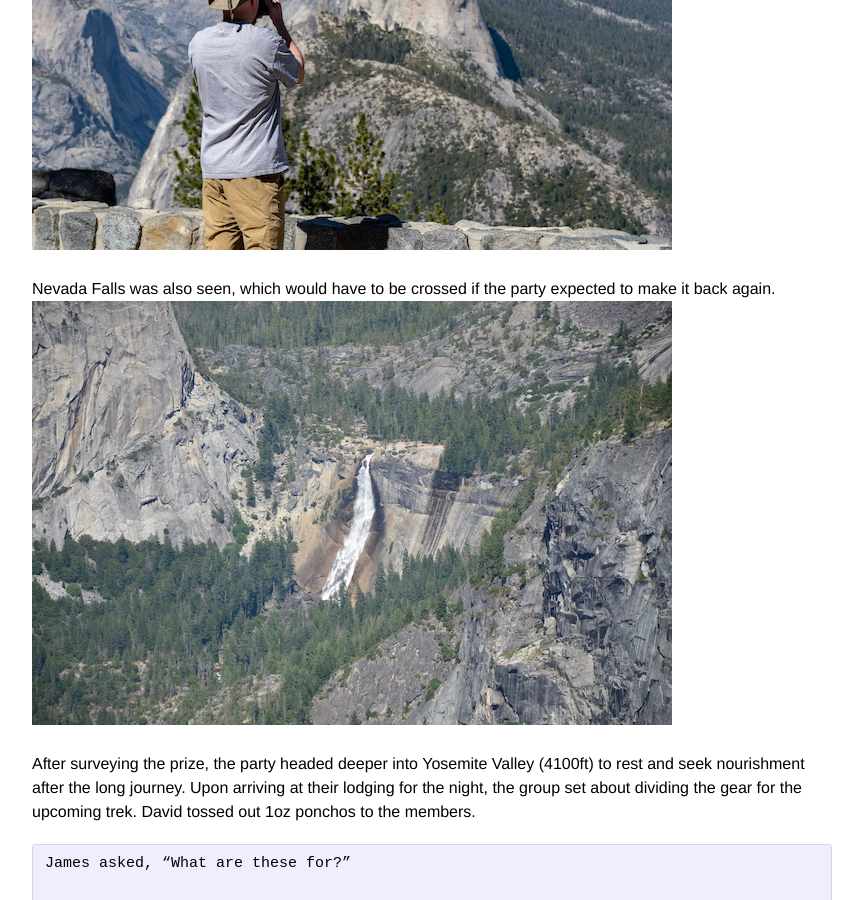
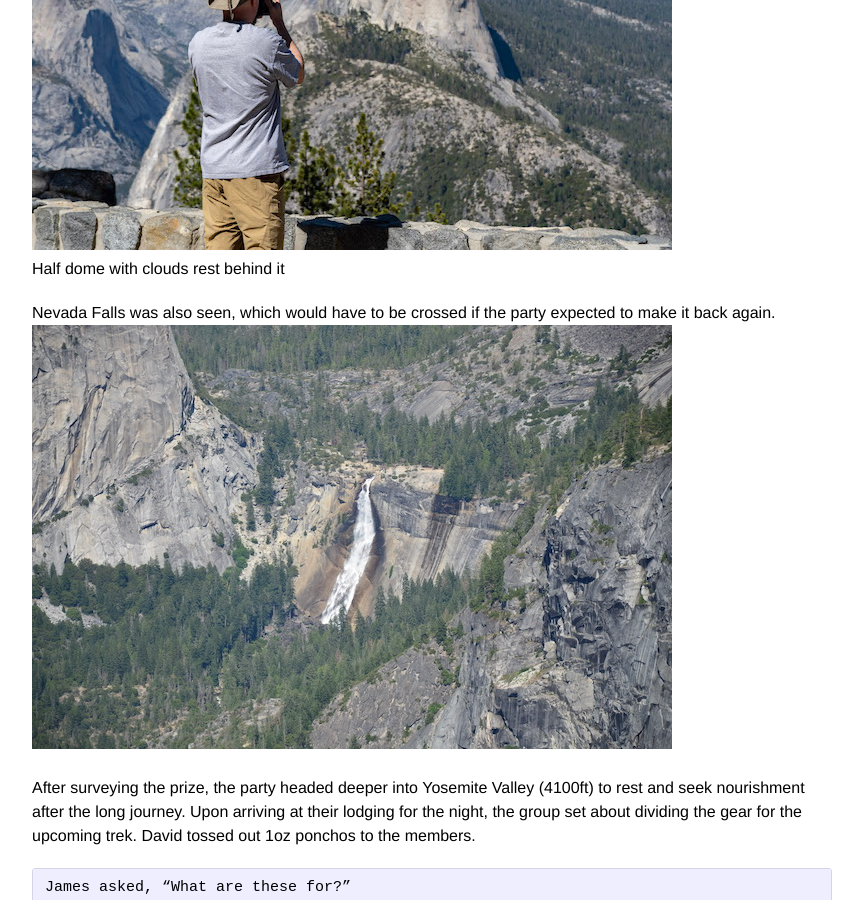
Before and after one commit to jamesorriv/jamesorriv.github.io, a Jekyll site: the page built from _posts/2021-07-11-halfdome.md, in a window 1280 px wide and 900 px high, scrolled down 1361 px. Shown: the whole window, without its empty margins (208-1071 px from the left). Built offline with Jekyll 4.4.1, drawn with Linux system fonts in a browser that asks for light colours.

Commit message:
Try image caption as seen on StackOverflow answer.
https://stackoverflow.com/questions/19331362/using-an-image-caption-in-markdown-jekyll

```diff
--- /dev/null
+++ b/_includes/image.html
@@ -0,0 +1,4 @@
+<figure class="image">
+  <img src="{{ include.url }}" alt="{{ include.description }}">
+  <figcaption>{{ include.description }}</figcaption>
+</figure>
--- a/_posts/2021-07-11-halfdome.md
+++ b/_posts/2021-07-11-halfdome.md
@@ -26,7 +26,7 @@ Upon arriving at Yosemite, the party headed to Glacier Point to reconnoiter the
 
 Half dome was immediately identified, as was Clouds Rest, a peak slightly behind Half Dome that would be conquered in the upcoming days.
 
-![Half dome with clouds rest behind it](/assets/yosemite/1-_ROG0181.jpeg)
+{% include image.html url="/assets/yosemite/1-_ROG0181.jpeg" description="Half dome with clouds rest behind it" %}
 
 Nevada Falls was also seen, which would have to be crossed if the party expected to make it back again.
 ![Nevada falls](/assets/yosemite/DSC_2418.jpeg)
```
